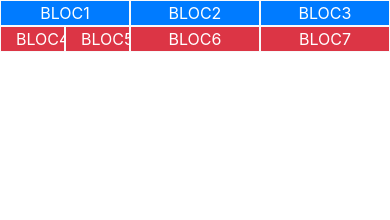
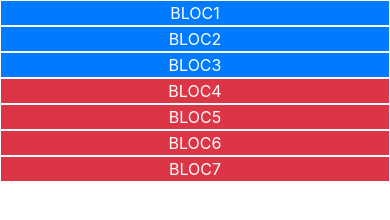
Before and after one commit to ThomasMurat/bootstrap-exercice2, a plain HTML site: page index.html in a window 390 px wide. Drawn offline with nearby package versions, Linux system fonts and the light colour scheme.

Commit message:
exercice2 corectif

```diff
--- a/index.html
+++ b/index.html
@@ -9,13 +9,13 @@
   <body>
     <div class="container">
         <div class="row">
-            <div class="col-4 bg-primary text-white border border-light text-center">BLOC1</div>
-            <div class="col-4 bg-primary text-white border border-light text-center">BLOC2</div>
-            <div class="col-4 bg-primary text-white border border-light text-center">BLOC3</div>
-            <div class="col-2 bg-danger text-white border border-light text-center">BLOC4</div>
-            <div class="col-2 bg-danger text-white border border-light text-center">BLOC5</div>
-            <div class="col-4 bg-danger text-white border border-light text-center">BLOC6</div>
-            <div class="col-4 bg-danger text-white border border-light text-center">BLOC7</div>
+            <div class="col-sm-4 bg-primary text-white border border-light text-center">BLOC1</div>
+            <div class="col-sm-4 bg-primary text-white border border-light text-center">BLOC2</div>
+            <div class="col-sm-4 bg-primary text-white border border-light text-center">BLOC3</div>
+            <div class="col-sm-2 bg-danger text-white border border-light text-center">BLOC4</div>
+            <div class="col-sm-2 bg-danger text-white border border-light text-center">BLOC5</div>
+            <div class="col-sm-4 bg-danger text-white border border-light text-center">BLOC6</div>
+            <div class="col-sm-4 bg-danger text-white border border-light text-center">BLOC7</div>
         </div>
     </div>
   </body>
```
